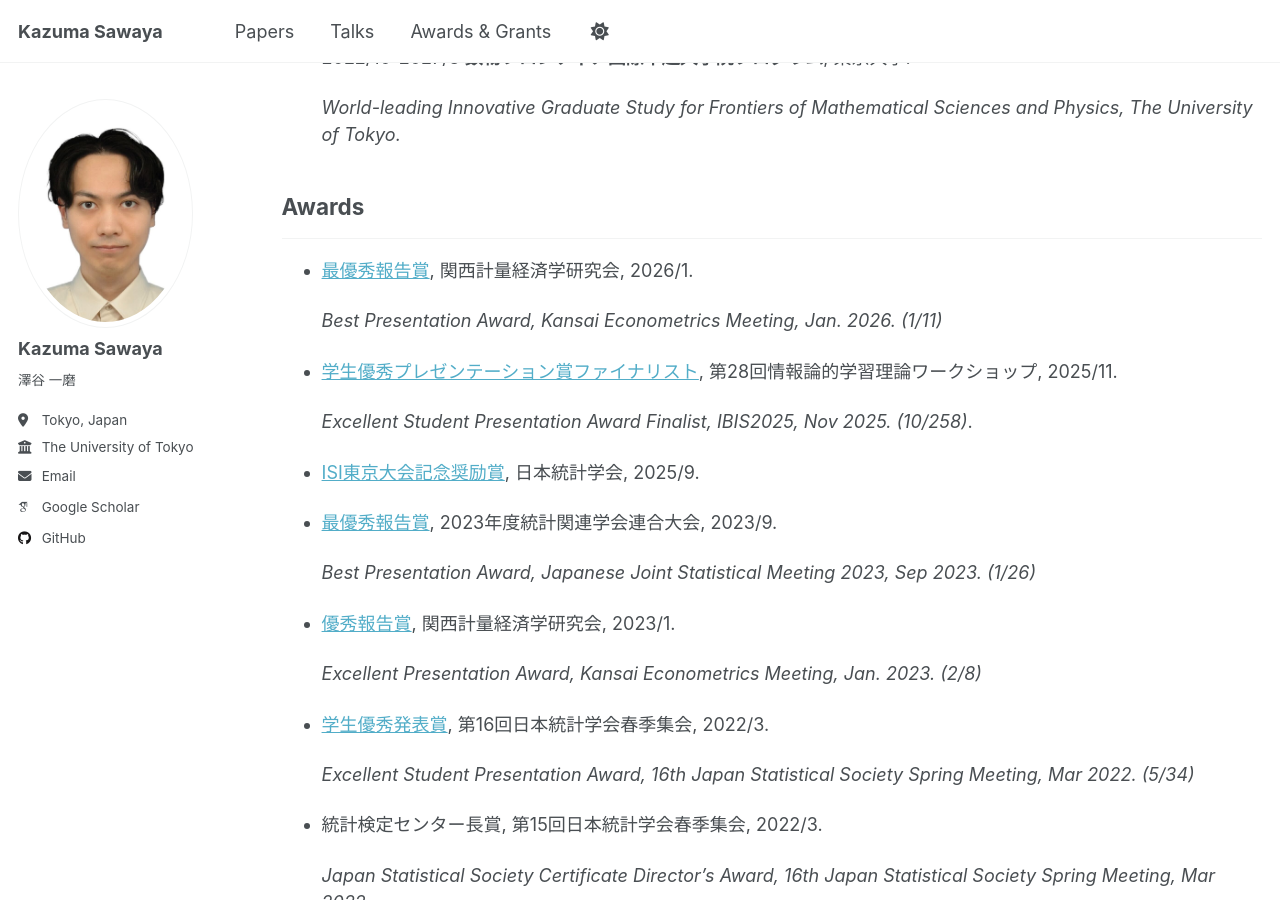
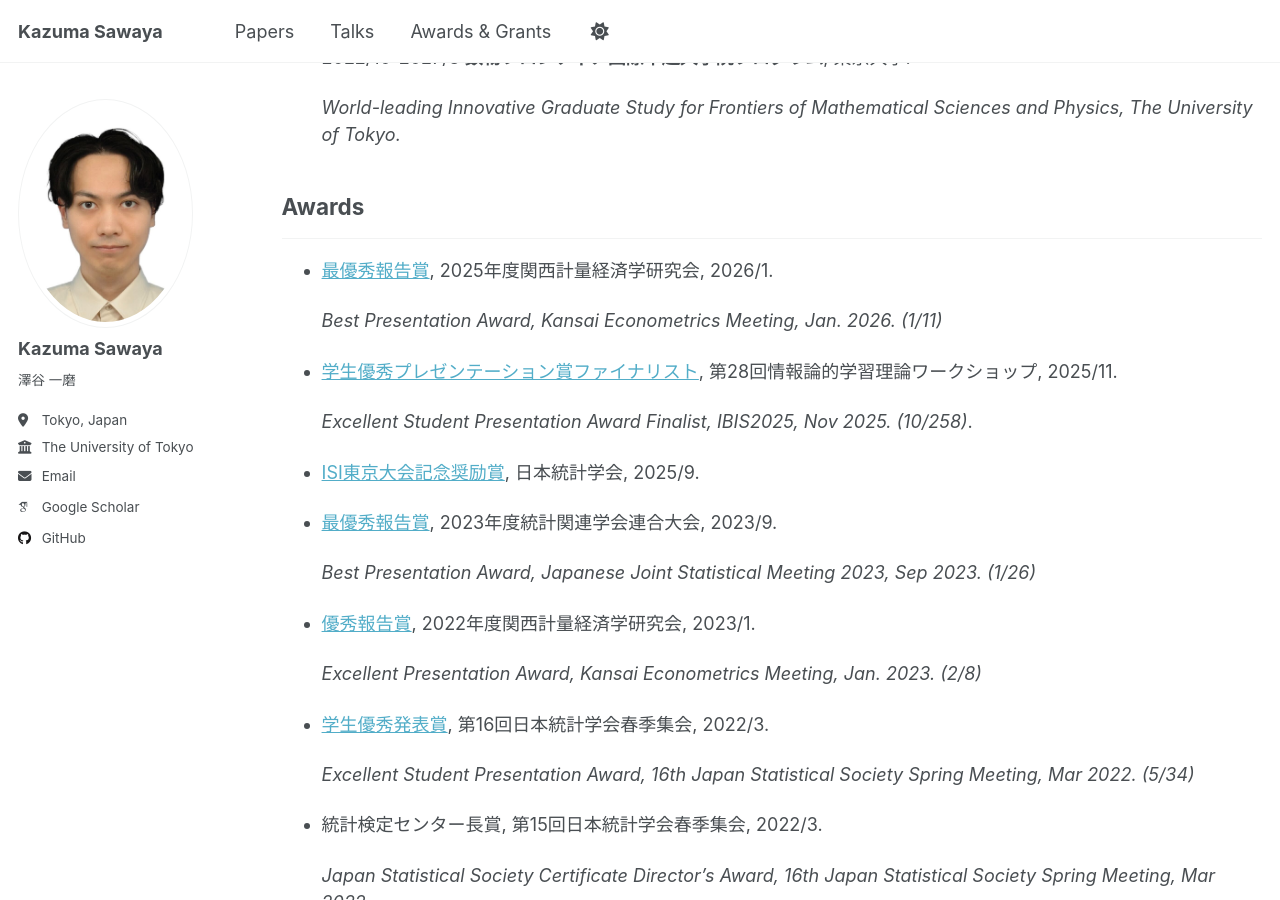
Before and after one commit to sawaya-ka/sawaya-ka.github.io, a Jekyll site: the page built from _pages/awards.md, in a window 1280 px wide and 900 px high, scrolled down 421 px. Built offline with Jekyll 4.4.1, drawn with Linux system fonts in a browser that asks for light colours; some web fonts are replaced; a script that is not in the unit is left out.

Commit message:
Update awards.md

```diff
--- a/_pages/awards.md
+++ b/_pages/awards.md
@@ -24,7 +24,7 @@ author_profile: true
 
 ## Awards
 ---
-- [最優秀報告賞](https://sites.google.com/view/keiryo-keizai-kenkyu/%E5%84%AA%E7%A7%80%E5%A0%B1%E5%91%8A%E8%B3%9E?authuser=0), 関西計量経済学研究会, 2026/1.
+- [最優秀報告賞](https://sites.google.com/view/keiryo-keizai-kenkyu/%E5%84%AA%E7%A7%80%E5%A0%B1%E5%91%8A%E8%B3%9E?authuser=0), 2025年度関西計量経済学研究会, 2026/1.
 
   *Best Presentation Award, Kansai Econometrics Meeting, Jan. 2026. (1/11)*
 
@@ -39,7 +39,7 @@ author_profile: true
 
   *Best Presentation Award, Japanese Joint Statistical Meeting 2023, Sep 2023. (1/26)*
 
-- [優秀報告賞](https://sites.google.com/view/keiryo-keizai-kenkyu/%E5%84%AA%E7%A7%80%E5%A0%B1%E5%91%8A%E8%B3%9E?authuser=0), 関西計量経済学研究会, 2023/1.
+- [優秀報告賞](https://sites.google.com/view/keiryo-keizai-kenkyu/%E5%84%AA%E7%A7%80%E5%A0%B1%E5%91%8A%E8%B3%9E?authuser=0), 2022年度関西計量経済学研究会, 2023/1.
 
   *Excellent Presentation Award, Kansai Econometrics Meeting, Jan. 2023. (2/8)*
 
```
